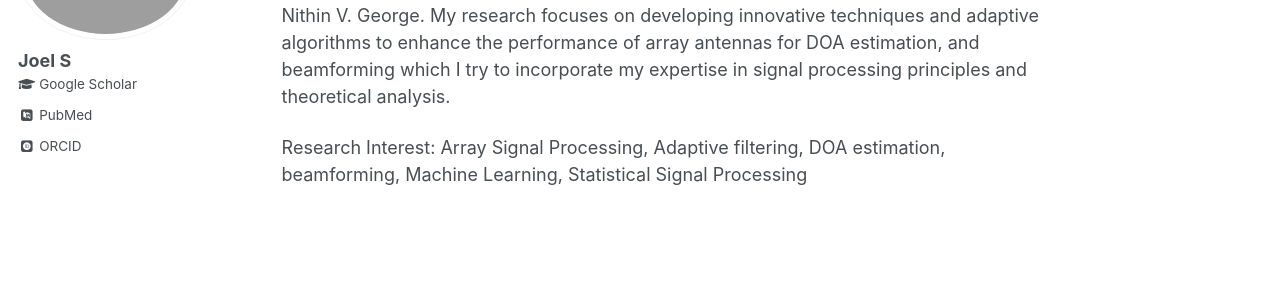
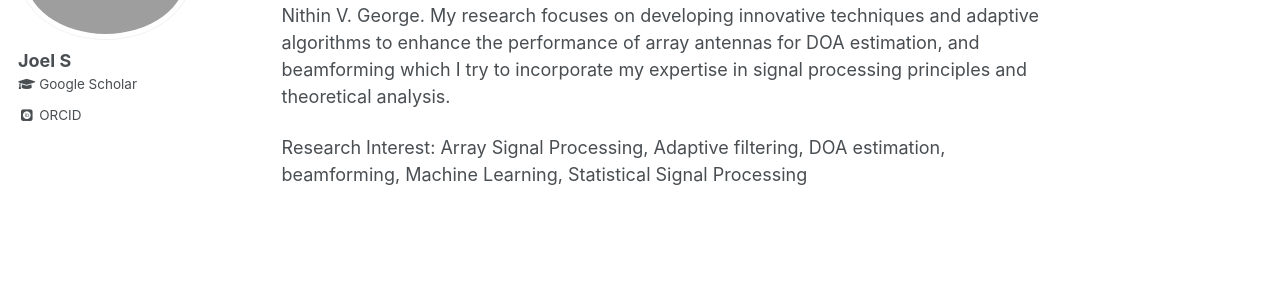
Before and after one commit to Joels1994/Joels1994.github.io, a Jekyll site: the page built from _pages/about.md, in a window 1280 px wide. Shown: the part 212-512 px from the top of the page. Built offline with Jekyll 4.4.1, drawn with Linux system fonts in a browser that asks for light colours; some web fonts are replaced.

Commit message:
Update _config.yml

```diff
--- a/_config.yml
+++ b/_config.yml
@@ -85,7 +85,7 @@ author:
   # bio              : "Your biography for the left-hand sidebar"
   # location         : "IIT Gandhinagar"
   # employer         :"IIT Gandhinagar"
-  pubmed           : ""
+  # pubmed           : ""
   googlescholar    : "https://scholar.google.com/citations?user=2a2vPRYAAAAJ&hl=en"
   # email            :"joel.s@iitgn.ac.in"
   researchgate     :  # example: "https://www.researchgate.net/profile/yourprofile"
```
